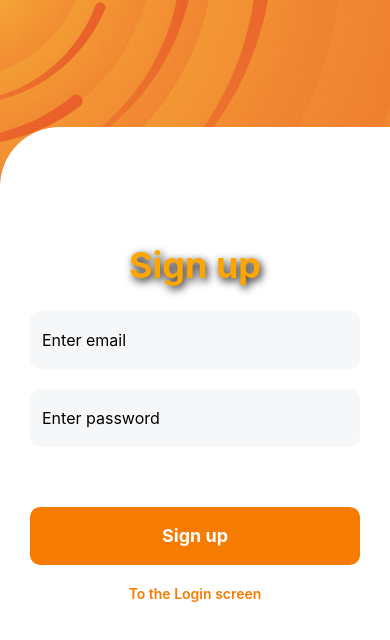
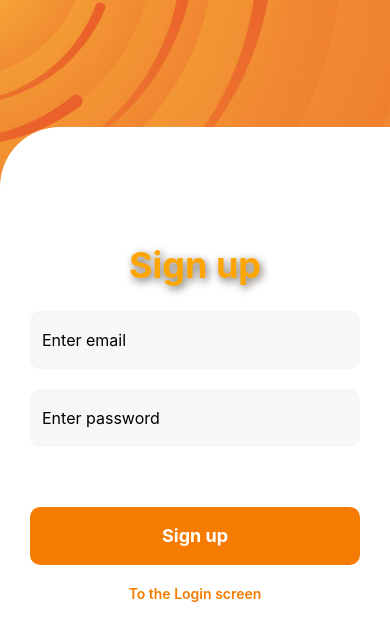
Before and after one commit to Simulaemanuele/MySecretChat, a React Native app: screen /Signup in a window 390 px wide. Shown: the top 640 px of the page. Built offline with nearby package versions, Linux system fonts and the light colour scheme; no server answers.

Commit message:
feat: fixed textShadowColors in Signup and Login screen

```diff
--- a/screens/Login.js
+++ b/screens/Login.js
@@ -77,7 +77,7 @@ const styles = StyleSheet.create({
     color: 'orange',
     alignSelf: 'center',
     paddingBottom: 24,
-    textShadowColor: '#000000',
+    textShadowColor: '#6b635b',
     textShadowOffset: {
       width: 2,
       height: 3,
--- a/screens/Signup.js
+++ b/screens/Signup.js
@@ -76,7 +76,7 @@ const styles = StyleSheet.create({
     color: 'orange',
     alignSelf: 'center',
     paddingBottom: 24,
-    textShadowColor: '#000000',
+    textShadowColor: '#6b635b',
     textShadowOffset: {
       width: 2,
       height: 3,
```
